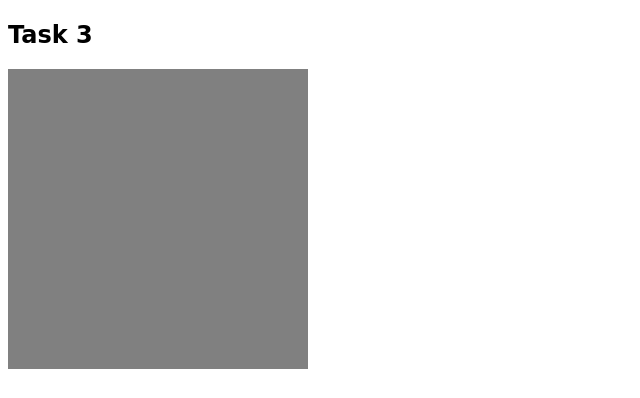
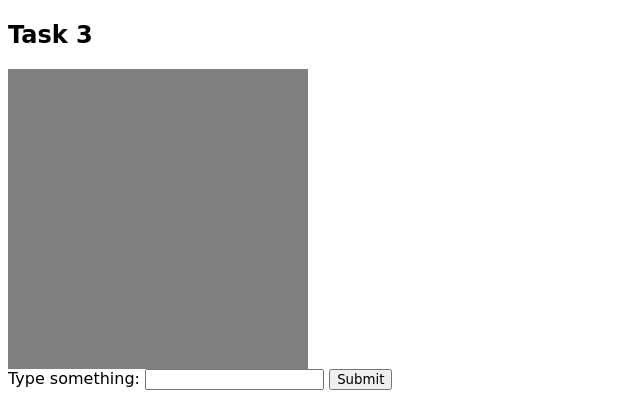
Before and after one commit to aatika-hakim/JavaScript-30-Days-Challenge, a plain HTML site: page day-10 event-handling/index.html in a window 1280 px wide. Shown: the part 558-956 px from the top of the page, without its empty margins (0-640 px from the left). Drawn offline with Linux system fonts and the light colour scheme.

Commit message:
keyboard events

```diff
--- a/day-10 event-handling/index.html
+++ b/day-10 event-handling/index.html
@@ -28,10 +28,12 @@
     <h2>Task 3</h2>
     <div id="colorBox" class="color-box"></div>
 
-    <!-- Task 4 -->
-    <div>
-
-    </div>
+    <!-- Task 5 -->
+    <form id="myForm">
+        <label for="myInput">Type something:</label>
+        <input type="text" id="myInput" name="myInput">
+        <input type="submit" value="Submit">
+    </form>
 
     <script src="script.js"></script>
 </body>
```
